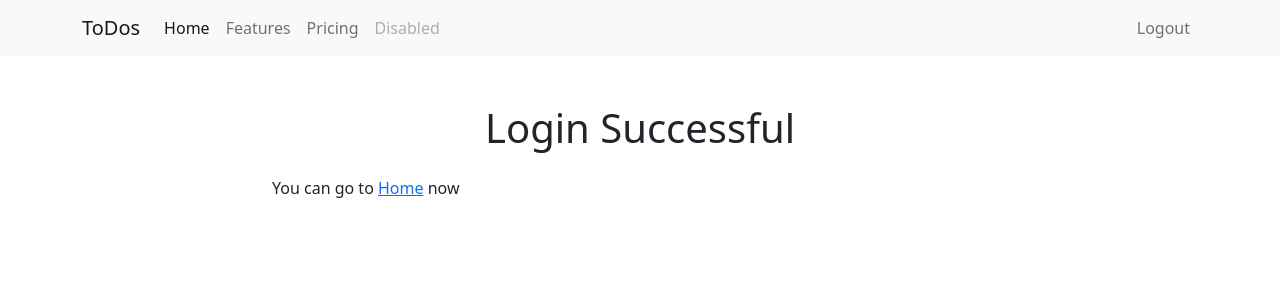
After one commit to hastoro11/django_todo, a Django app: page /login_complete/ in a window 1280 px wide. The commit adds this page. Shown: the top 300 px of the page. Run offline with Django 5.2, Linux system fonts and the light colour scheme; a user stored in the database is signed in; some libraries are stand-ins or nearby versions.

Commit message:
Login and logout with crispy-forms

```diff
--- /dev/null
+++ b/todo_app/templates/todo_app/login_complete.html
@@ -0,0 +1,16 @@
+{% extends 'base.html' %}
+{% load crispy_forms_tags %}
+{% block navbar %}
+  {% include 'todo_app/nav.html' %}
+{% endblock %}
+
+{% block content %}
+  <div class="container mt-5">
+    <h1 class="text-center mb-4">Login Successful</h1>
+    <div class="row justify-content-center">
+      <div class="col-md-8">
+        <p>You can go to <a href="{% url 'todo_app:home' %}">Home</a> now</p>
+      </div>
+    </div>
+  </div>
+{% endblock %}
--- a/todo_app/templates/todo_app/nav.html
+++ b/todo_app/templates/todo_app/nav.html
@@ -1,6 +1,6 @@
 <nav class="navbar navbar-expand-lg navbar-light bg-light">
   <div class="container">
-    <a class="navbar-brand" href="#">Navbar</a>
+    <a class="navbar-brand" href="{% url 'todo_app:home' %}">ToDos</a>
     <div class="collapse navbar-collapse justify-content-between" id="navbarNavAltMarkup">
       <div class="navbar-nav">
         <a class="nav-link active" aria-current="page" href="#">Home</a>
@@ -11,7 +11,11 @@
 
       </div>
       <div class="align-self-end navbar-nav">
-        <a href="" class="nav-link" style="display: block">Login</a>
+        {% if user.is_authenticated %}
+          <a href="{% url 'todo_app:logout' %}" class="nav-link" style="display: block">Logout</a>
+        {% else %}
+          <a href="{% url 'todo_app:login' %}" class="nav-link" style="display: block">Login</a>
+        {% endif %}
       </div>
     </div>
   </div>
--- a/todo_app/urls.py
+++ b/todo_app/urls.py
@@ -2,5 +2,8 @@ from django.urls import path
 from . import views
 app_name = 'todo_app'
 urlpatterns = [
-    path('', views.HomeView.as_view(), name='home' )
+    path('', views.HomeView.as_view(), name='home' ),
+    path('login/', views.LoginView.as_view(), name='login' ),
+    path('logout/', views.log_out, name='logout' ),
+    path('login_complete/', views.login_complete, name='login_complete' ),
 ]
--- a/todo_app/views.py
+++ b/todo_app/views.py
@@ -1,7 +1,54 @@
-from django.shortcuts import render
+from django.shortcuts import render, redirect
+from django.urls import reverse_lazy
 from django.views import View
+from django.contrib.auth import authenticate, login, logout
+from django.contrib.auth.mixins import LoginRequiredMixin
+from django.contrib.auth.decorators import login_required
+from django.contrib import messages
 
-# Create your views here.
-class HomeView(View):
+from .forms import LoginForm
+
+
+class HomeView(LoginRequiredMixin, View):
+    login_url = reverse_lazy('todo_app:login')
+
     def get(self, request):
         return render(request, 'todo_app/index.html')
+
+
+class LoginView(View):
+    def get(self, request):
+        form = LoginForm()
+        return render(request, 'todo_app/login.html', {
+            'form': form
+        })
+
+    def post(self, request):
+        form = LoginForm(request.POST)
+        if form.is_valid():
+            username = form.cleaned_data['username']
+            password = form.cleaned_data['password']
+            user = authenticate(request, username=username, password=password)
+            if user is not None:
+                login(request, user)
+                return redirect('todo_app:login_complete')
+            else:
+                messages.error(request, 'Username/password don\'t match')
+                return render(request, 'todo_app/login.html', {
+                    'form': form
+                })
+        else:
+            return render(request, 'todo_app/login.html', {
+                'form': form
+            })
+
+
+def login_complete(request):
+    if not request.user.is_authenticated:
+        return redirect('todo_app:login')
+    return render(request, 'todo_app/login_complete.html')
+
+
+def log_out(request):
+    logout(request)
+    return redirect('todo_app:login')
```
Also changed, not shown: todo_app/forms.py (added, +17 -0 lines), todo_app/templates/todo_app/login.html (added, +24 -0 lines), todo_project/settings.py (+7 -1 lines), db.sqlite3.
